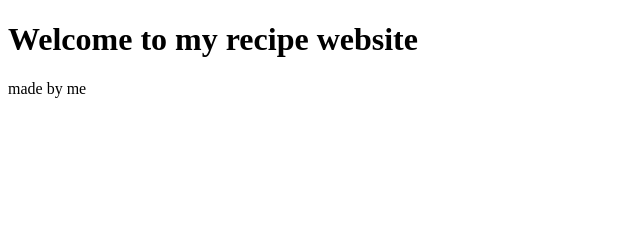
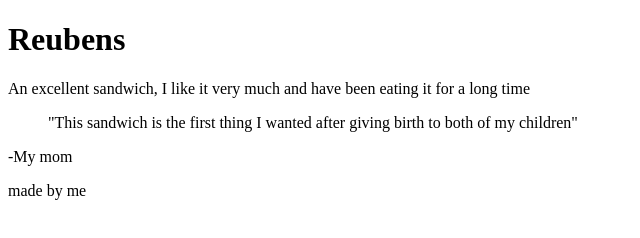
Before and after one commit to ArloT99/ArloT99.github.io, a plain HTML site: page projects/recipes/2.html in a window 1280 px wide. Shown: the whole page, without its empty margins (0-640 px from the left). Drawn offline with Linux system fonts and the light colour scheme.

Commit message:
adding intro and quote for recipe2

```diff
--- a/projects/recipes/2.html
+++ b/projects/recipes/2.html
@@ -1,14 +1,21 @@
 <!DOCTYPE html>
 <html lang="en">
     <head>
-        <title>Arlo's Recipes</title>
+        <title>Reubens</title>
         <script src="../../validate.js"></script>
     </head>
     <body>
         <header>
-            <h1>Welcome to my recipe website</h1>
+            <h1>Reubens</h1>
         </header>
         <main>
+            <p>An excellent sandwich, I like it very much and have been eating
+            it for a long time</p>
+            <blockquote>
+                <p>"This sandwich is the first thing I wanted after giving
+                birth to both of my children"</p>
+            </blockquote>
+            <p>-My mom</p>
         </main>
         <footer>
             <p>made by me</p>
```
